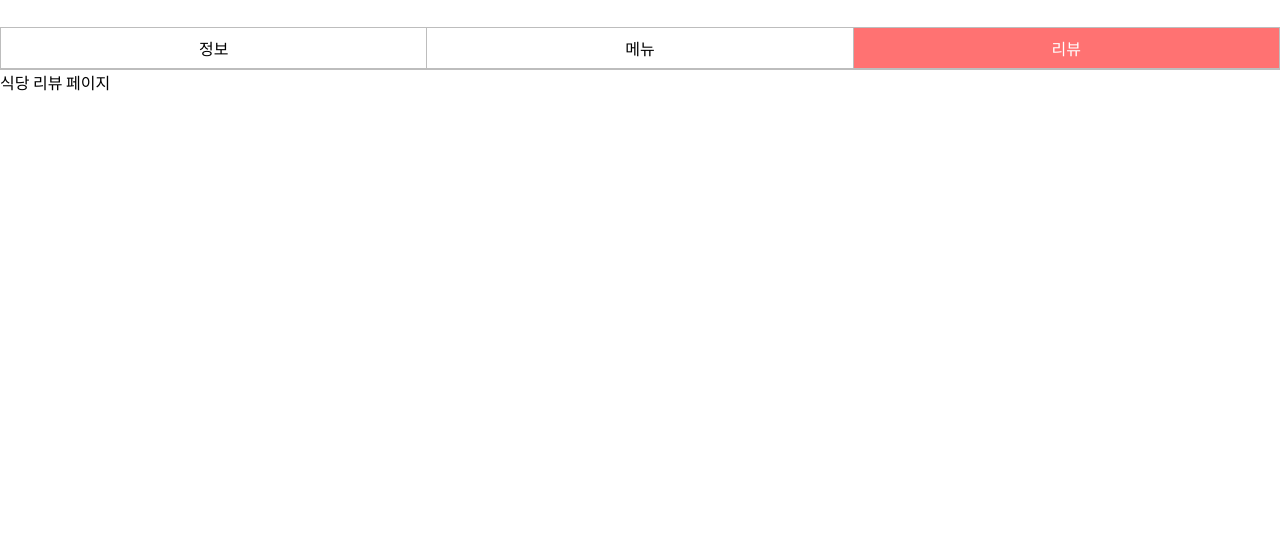
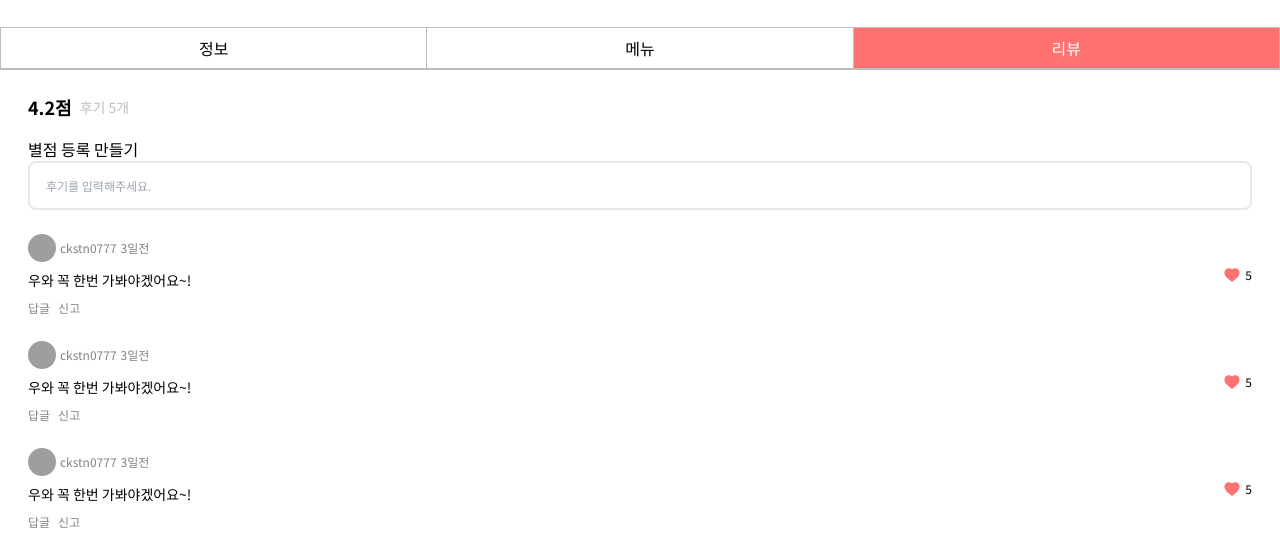
Before and after one commit to ckstn0777/Ah-Baegopa-Client, a Next.js app: page /market/1/review in a window 1280 px wide. Shown: the part 359-911 px from the top of the page. Before the commit the page ends 800 px from the top, so only its background shows below. Built offline with nearby package versions, Linux system fonts and the light colour scheme; grey boxes are pictures that could not be loaded.

Commit message:
feat: create UserInput Component

```diff
--- a/app/articles/1/page.tsx
+++ b/app/articles/1/page.tsx
@@ -1,4 +1,5 @@
 import CommentCard from '@components/CommentCard'
+import UserInput from '@components/common/UserInput'
 import { Bookmark, Close, Heart, Share } from '@components/icons'
 import Image from 'next/image'
 import Link from 'next/link'
@@ -79,12 +80,14 @@ export default function Page() {
         <div>
           <h2 className="text-heading3 font-bold mb-4">댓글 5개</h2>
 
-          <input
+          <UserInput type="text" placeholder="댓글을 입력해주세요." />
+
+          {/* <input
             id="comment"
             type="text"
             placeholder="댓글을 입력해주세요."
             className="w-full px-4 py-3 border-solid	border-2 border-gray-2 rounded-lg	placeholder:text-caption1 mb-6"
-          />
+          /> */}
 
           <div className="flex flex-col gap-6">
             <CommentCard />
--- a/app/market/[slug]/review/page.tsx
+++ b/app/market/[slug]/review/page.tsx
@@ -1,5 +1,25 @@
+import CommentCard from '@components/CommentCard'
+import UserInput from '@components/common/UserInput'
+
 function Page() {
-  return <div>식당 리뷰 페이지 </div>
+  return (
+    <section>
+      <article className="px-7 py-6">
+        <div className="flex items-center gap-2 mb-4">
+          <h3 className="text-heading3 font-bold">4.2점</h3>
+          <p className="text-body2 text-gray4">후기 5개</p>
+        </div>
+
+        <UserInput type="text" placeholder="후기를 입력해주세요." star={true} />
+
+        <div className="flex flex-col gap-6">
+          <CommentCard />
+          <CommentCard />
+          <CommentCard />
+        </div>
+      </article>
+    </section>
+  )
 }
 
 export default Page
--- a/components/CommentCard.tsx
+++ b/components/CommentCard.tsx
@@ -16,18 +16,19 @@ function CommentCard() {
           <span className="text-caption1 text-gray5">ckstn0777</span>
           <span className="text-caption1 text-gray5">3일전</span>
         </div>
+
         <p className="text-body2">우와 꼭 한번 가봐야겠어요~!</p>
 
         <div className="flex gap-2 text-caption1 text-gray5">
           <span>답글</span>
-          <span>삭제</span>
+          {/* <span>삭제</span> */}
           <span>신고</span>
         </div>
       </div>
 
-      <div className="flex gap-1">
+      <div className="flex items-center gap-1">
         <HeartFill className="text-primary" />
-        <span>5</span>
+        <span className="text-caption1">5</span>
       </div>
     </div>
   )
--- /dev/null
+++ b/components/common/UserInput.tsx
@@ -0,0 +1,44 @@
+'use client'
+
+import { ChangeEvent, DetailedHTMLProps, InputHTMLAttributes, useCallback, useState } from 'react'
+
+interface UserInputProps
+  extends DetailedHTMLProps<InputHTMLAttributes<HTMLInputElement>, HTMLInputElement> {
+  /**
+   * 별점 등록 여부 ex) 후기 등록 시 필요
+   */
+  star?: boolean
+}
+
+export default function UserInput({ star = false, ...rest }: UserInputProps) {
+  const [text, setText] = useState('')
+  const [isFocus, setIsFocus] = useState(false)
+
+  const onChangeInput = useCallback((e: ChangeEvent<HTMLInputElement>) => {
+    setText(e.target.value)
+  }, [])
+
+  return (
+    <div className="mb-4">
+      {star && <p>별점 등록 만들기</p>}
+
+      <input
+        value={text}
+        className="w-full px-4 py-3 border-solid border-2 border-gray-2 rounded-lg placeholder:text-caption1 text-body2 mb-2"
+        onFocus={() => setIsFocus(true)}
+        onBlur={() => setIsFocus(false)}
+        onChange={(e) => onChangeInput(e)}
+        {...rest}
+      ></input>
+
+      {(isFocus || text) && (
+        <div className="flex justify-end gap-2">
+          <button className="px-3 py-1.5 text-body2 text-primary" onClick={() => setText('')}>
+            취소
+          </button>
+          <button className="px-3 py-1.5 text-body2 bg-primary text-white rounded-lg">등록</button>
+        </div>
+      )}
+    </div>
+  )
+}
--- a/components/icons/HeartFill.tsx
+++ b/components/icons/HeartFill.tsx
@@ -1,8 +1,8 @@
 const HeartFill = ({ ...props }) => {
   return (
     <svg
-      width="24"
-      height="24"
+      width="18"
+      height="18"
       viewBox="0 0 24 24"
       fill="none"
       xmlns="http://www.w3.org/2000/svg"
```
